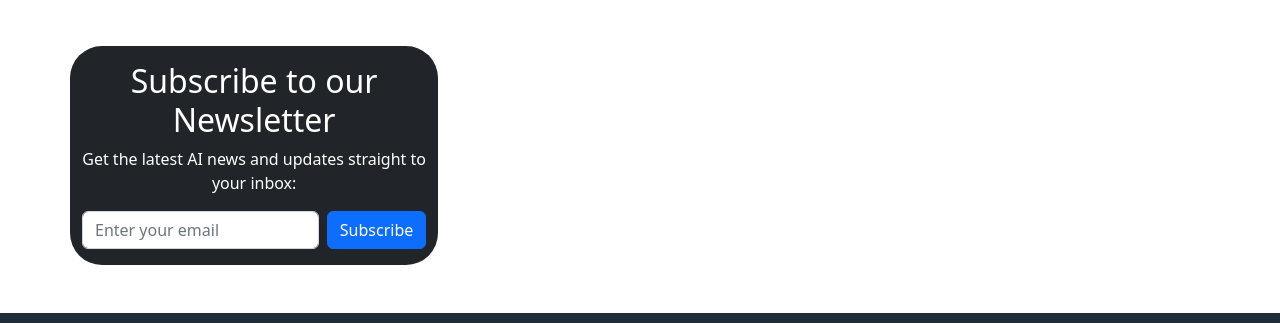
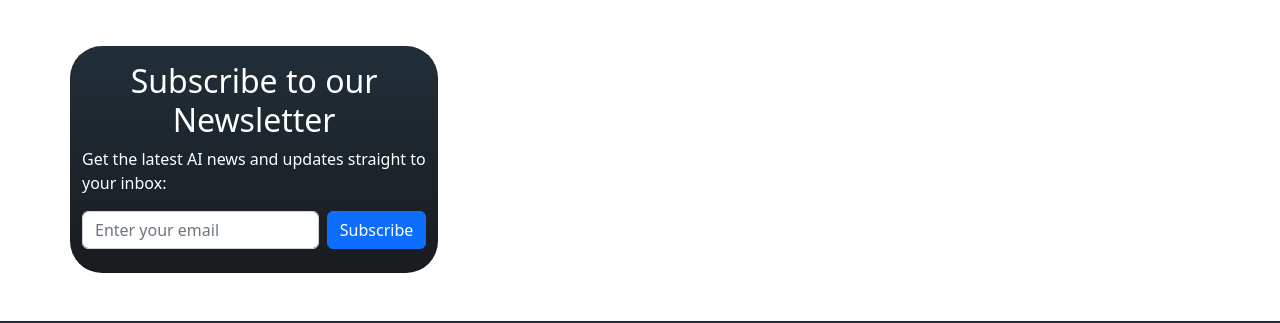
Before and after one commit to dstock3/aiwatch, a React (Create React App) app: page / in a window 1280 px wide. Shown: the part 1057-1380 px from the top of the page. Built offline with nearby package versions, Linux system fonts and the light colour scheme.

Commit message:
made revisions to newsletter element on home page.

```diff
--- a/src/components/pages/Home.js
+++ b/src/components/pages/Home.js
@@ -45,9 +45,9 @@ const Home = () => {
             </div>
           </Card>
         </Row>
-        <Row className="newsletter-container my-5 bg-dark text-white" style={{ maxWidth: '33%' }}>
-          <Col className="text-center">
-            <h2>Subscribe to our Newsletter</h2>
+        <Row className="newsletter-container my-5 gradient text-white pb-4" style={{ maxWidth: '33%' }}>
+          <Col>
+            <h2 className="text-center">Subscribe to our Newsletter</h2>
             <p>Get the latest AI news and updates straight to your inbox:</p>
             <Form onSubmit={handleNewsletterSubmit} inline className="d-flex justify-content-center">
               <Form.Group controlId="newsletterForm.Email">
--- a/src/components/sections/BlogList.js
+++ b/src/components/sections/BlogList.js
@@ -15,8 +15,8 @@ const BlogList = ({ blogs }) => {
   };
 
   return (
-    <Col md={3}>
-      <h4 className="text-center mb-4">Previous Blog Entries</h4>
+    <Col md={3} className="blog-list">
+      <h4 className="text-center mb-4">Previous Entries</h4>
       <ListGroup>
         {blogs.map((blog, index) => (
           <Link to={`/blog/${blog.id}`} key={index}>
```
